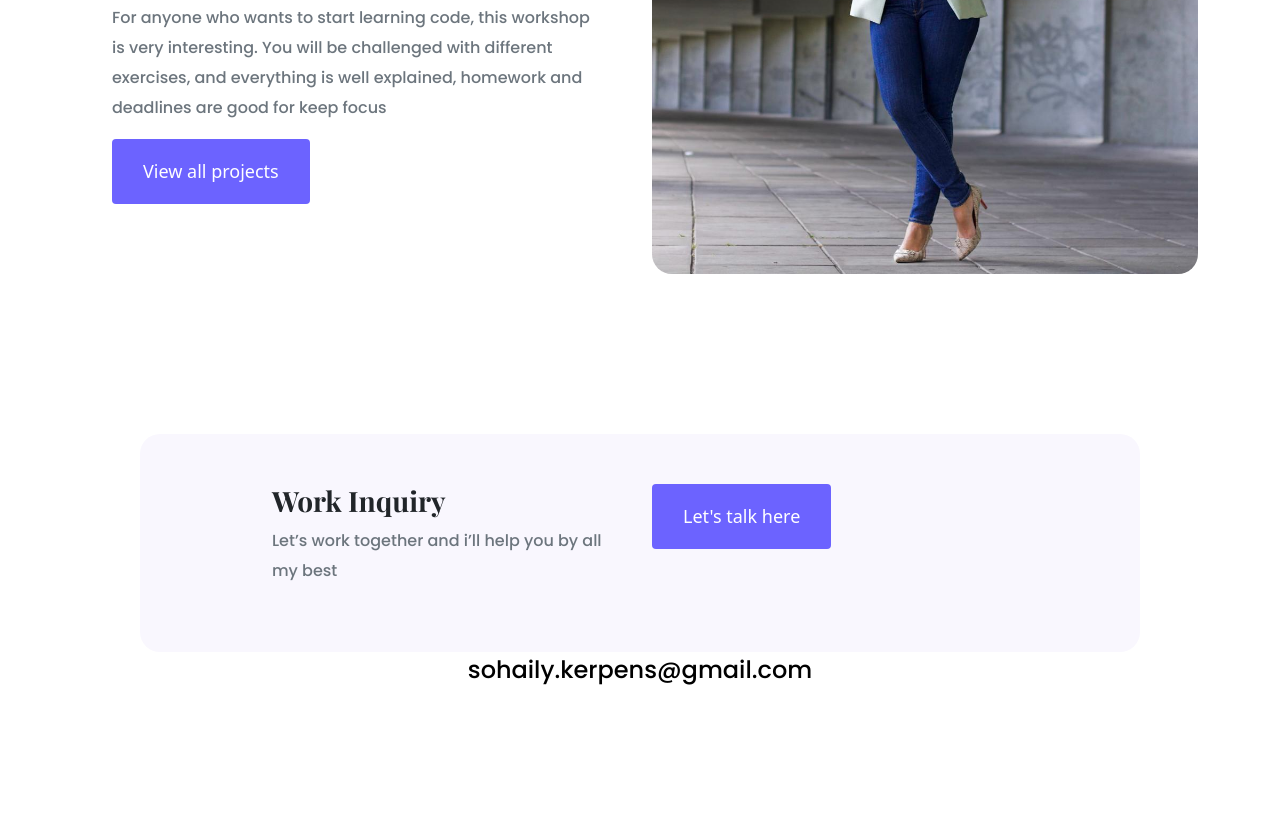
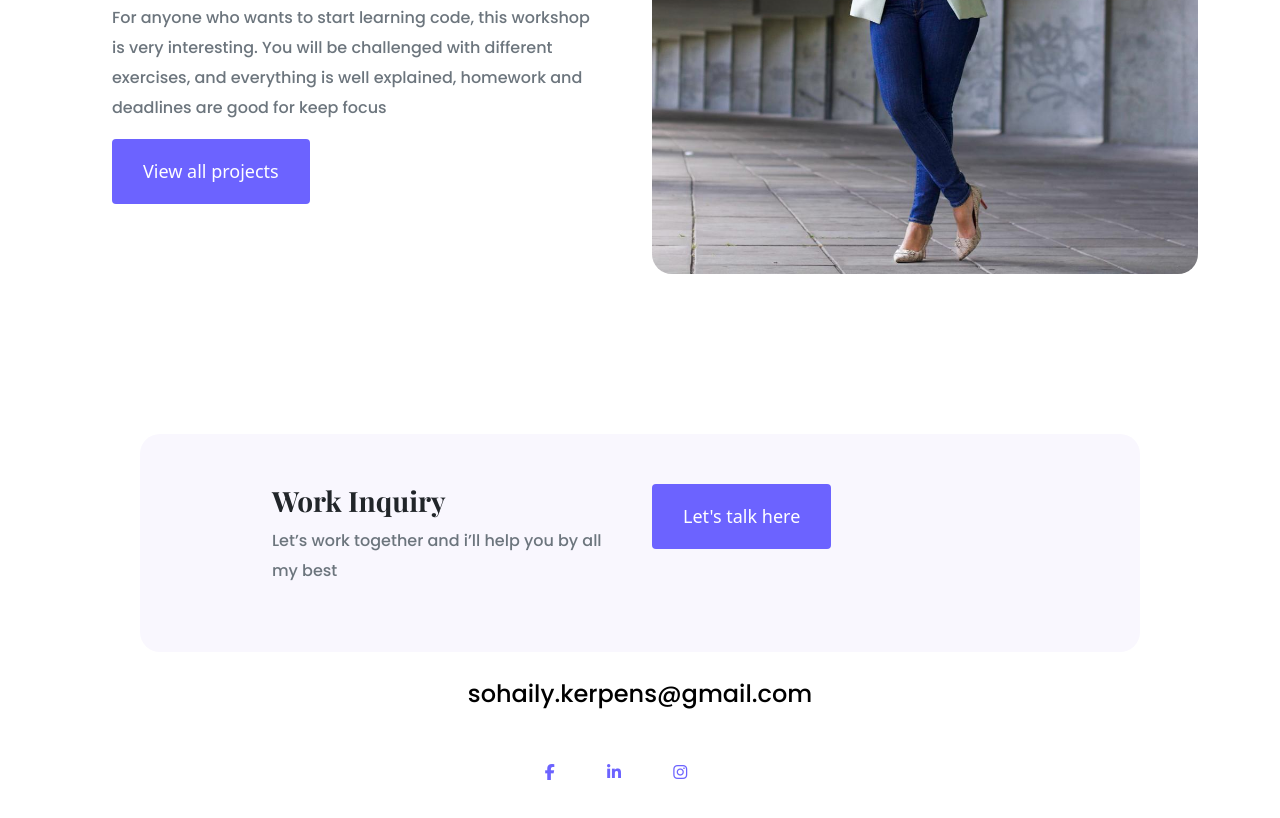
Before and after one commit to Hailx12/portfolio-project, a plain HTML site: page about.html in a window 1280 px wide. Shown: the part 432-1250 px from the top of the page. Before the commit the page ends 1120 px from the top, so only its background shows below. Drawn offline with nearby package versions, Linux system fonts and the light colour scheme.

Commit message:
Update about.html

```diff
--- a/about.html
+++ b/about.html
@@ -58,7 +58,8 @@
         </div>
       </div>
     </section>
-    <section class="work-inquiry">
+    <footer>
+      <section class="work-inquiry mb-4">
         <div class="container">
           <div class="row">
             <div class="col">
@@ -73,8 +74,16 @@
           </div>
         </div>
       </section>
-    <section class="mail-contact">
-      <a href="mailto:sohaily.kerpeens@gmail.com">sohaily.kerpens@gmail.com</a>
+      <section class="mail-contact mb-5">
+        <a href="mailto:sohaily.kerpeens@gmail.com"
+          >sohaily.kerpens@gmail.com</a
+        >
+        <div class="icons mt-5">
+          <i class="fab fa-facebook-f me-5"></i>
+          <i class="fab fa-linkedin-in me-5"></i>
+          <i class="fab fa-instagram me-5"></i>
+        </div>
       </section>
+    </footer>
   </body>
 </html>
```
Lines whose indentation alone changed are shown as unchanged.
